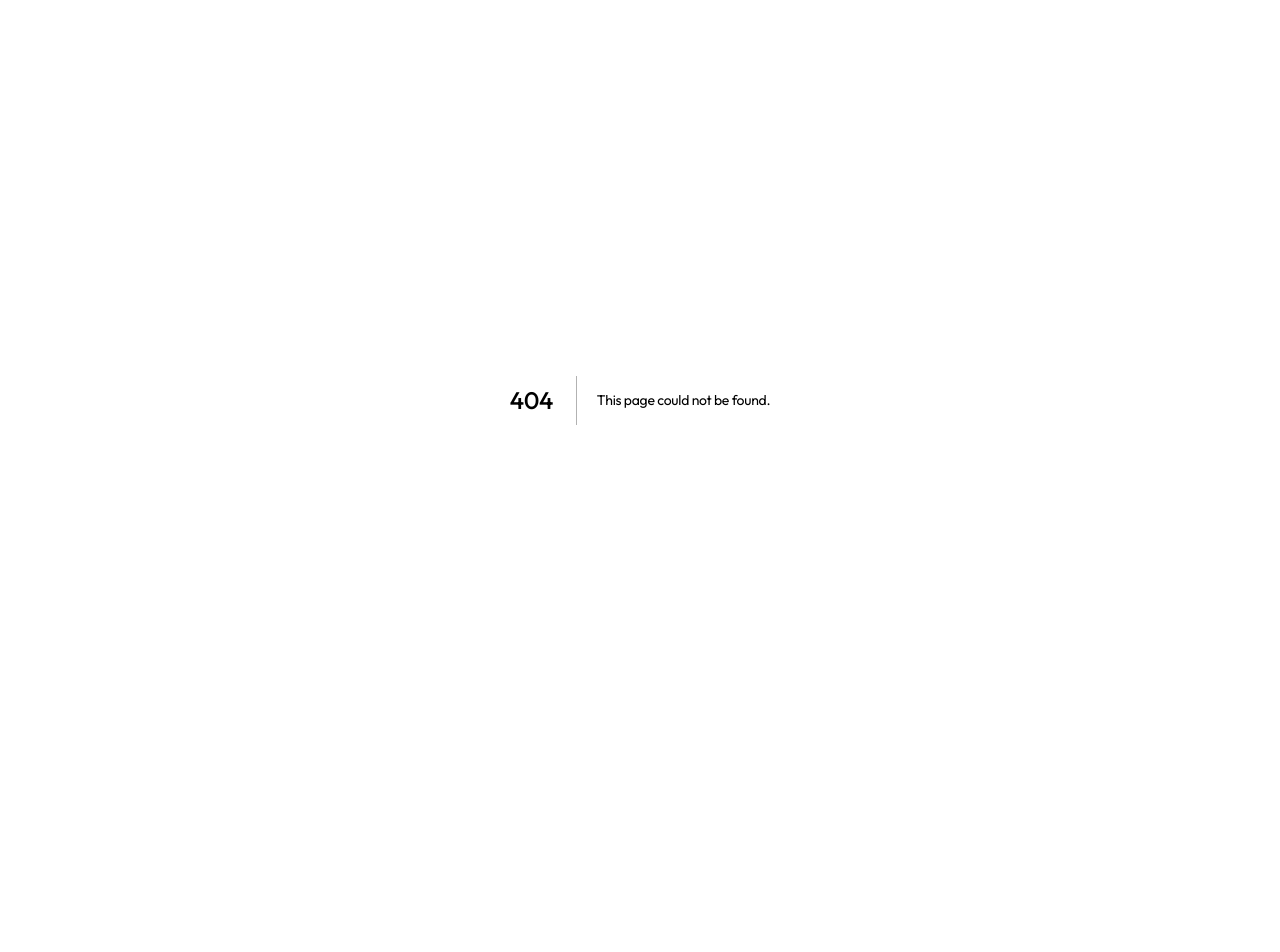
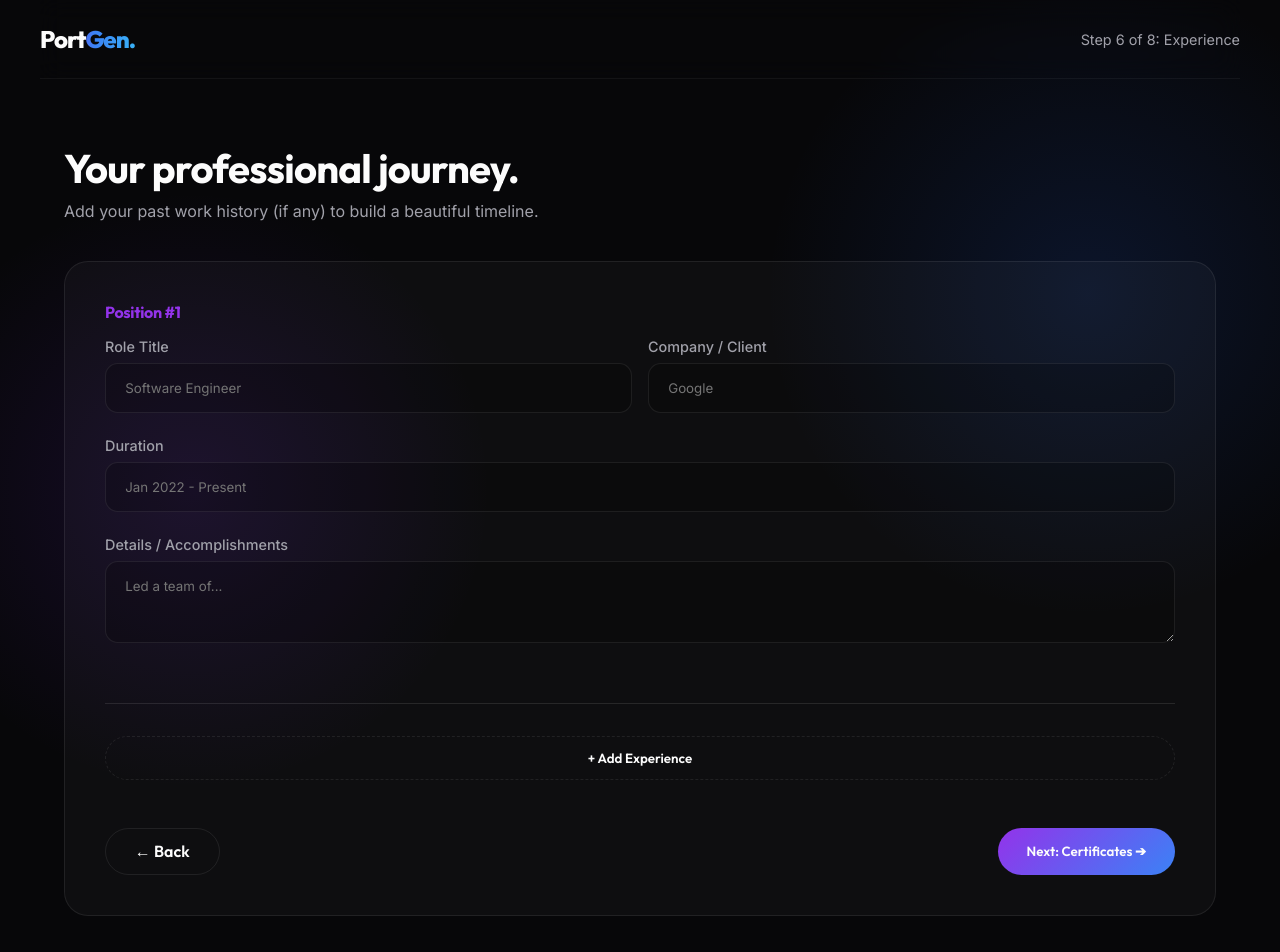
Before and after one commit to WhyNotNarayan/Portfolio-Generator, a Next.js app: page /wizard/step-6 in a window 1280 px wide. Before the commit this address had no page. Shown: the top 952 px of the page. Before the commit the page ends 800 px from the top, so only its background shows below. Built offline with nearby package versions, Linux system fonts and the light colour scheme.

Commit message:
feat: implement multi-step wizard pages, template registry, and portfolio selection flow

```diff
--- /dev/null
+++ b/src/app/wizard/step-6/page.tsx
@@ -0,0 +1,94 @@
+"use client";
+
+import { useState } from "react";
+import Link from "next/link";
+import { usePortfolioStore } from "@/lib/store";
+import { useRouter } from "next/navigation";
+import "../../../app/globals.css";
+
+export default function WizardStep6() {
+  const { data, updateData } = usePortfolioStore();
+
+  // Map store experience to local state format
+  const [experiences, setExperiences] = useState(data.experience.length > 0
+    ? data.experience.map((e, idx) => ({ id: idx, role: e.role, company: e.company, duration: e.duration, details: e.desc }))
+    : [{ id: 1, role: "", company: "", duration: "", details: "" }]
+  );
+  const router = useRouter();
+
+  const handleNext = () => {
+    // Map local back to store
+    const storeExp = experiences.map(e => ({
+      role: e.role,
+      company: e.company,
+      duration: e.duration,
+      desc: e.details
+    }));
+    updateData({ experience: storeExp });
+    router.push("/wizard/step-7");
+  };
+
+  const addExp = () => {
+    setExperiences([...experiences, { id: Date.now(), role: "", company: "", duration: "", details: "" }]);
+  };
+
+  const update = (id: number, field: string, val: string) => {
+    setExperiences(experiences.map(e => e.id === id ? { ...e, [field]: val } : e));
+  };
+
+  return (
+    <>
+      <header className="container nav-header">
+        <Link href="/" className="logo">Port<span className="text-gradient">Gen.</span></Link>
+        <div style={{ color: 'var(--text-muted)', fontSize: '0.9rem' }}>Step 6 of 8: Experience</div>
+      </header>
+
+      <main className="container" style={{ paddingTop: '4rem', paddingBottom: '4rem', display: 'flex', gap: '4rem', flexWrap: 'wrap' }}>
+        <div style={{ flex: '1 1 400px' }} className="animate-fade-in">
+          <h2 style={{ fontSize: '2.5rem', marginBottom: '0.5rem' }}>Your professional journey.</h2>
+          <p style={{ color: 'var(--text-muted)', marginBottom: '2.5rem' }}>Add your past work history (if any) to build a beautiful timeline.</p>
+
+          <div className="glass-card">
+            {experiences.map((exp, i) => (
+              <div key={exp.id} style={{ marginBottom: '2rem', paddingBottom: '2rem', borderBottom: '1px solid rgba(255,255,255,0.1)' }}>
+                <h4 style={{ color: 'var(--accent-purple)', marginBottom: '1rem' }}>Position #{i + 1}</h4>
+                <div style={{ display: 'flex', gap: '1rem' }}>
+                  <div className="input-group" style={{ flex: 1 }}>
+                    <label className="input-label">Role Title</label>
+                    <input type="text" className="input-field" placeholder="Software Engineer" value={exp.role} onChange={e => update(exp.id, 'role', e.target.value)} />
+                  </div>
+                  <div className="input-group" style={{ flex: 1 }}>
+                    <label className="input-label">Company / Client</label>
+                    <input type="text" className="input-field" placeholder="Google" value={exp.company} onChange={e => update(exp.id, 'company', e.target.value)} />
+                  </div>
+                </div>
+                <div className="input-group">
+                  <label className="input-label">Duration</label>
+                  <input type="text" className="input-field" placeholder="Jan 2022 - Present" value={exp.duration} onChange={e => update(exp.id, 'duration', e.target.value)} />
+                </div>
+                <div className="input-group">
+                  <label className="input-label">Details / Accomplishments</label>
+                  <textarea className="input-field" rows={3} placeholder="Led a team of..." value={exp.details} onChange={e => update(exp.id, 'details', e.target.value)} />
+                </div>
+              </div>
+            ))}
+
+            <button onClick={addExp} className="btn btn-secondary" style={{ width: '100%', marginBottom: '3rem', borderStyle: 'dashed' }}>
+              + Add Experience
+            </button>
+
+            <div style={{ display: 'flex', justifyContent: 'space-between' }}>
+              <Link href="/wizard/step-5" className="btn btn-secondary">← Back</Link>
+              <button
+                onClick={handleNext}
+                className="btn btn-gradient"
+              >
+                Next: Certificates ➔
+              </button>
+            </div>
+          </div>
+        </div>
+      </main>
+    </>
+  );
+}
```
Also changed, not shown: src/app/wizard/step-7/page.tsx (added, +88 -0 lines).
